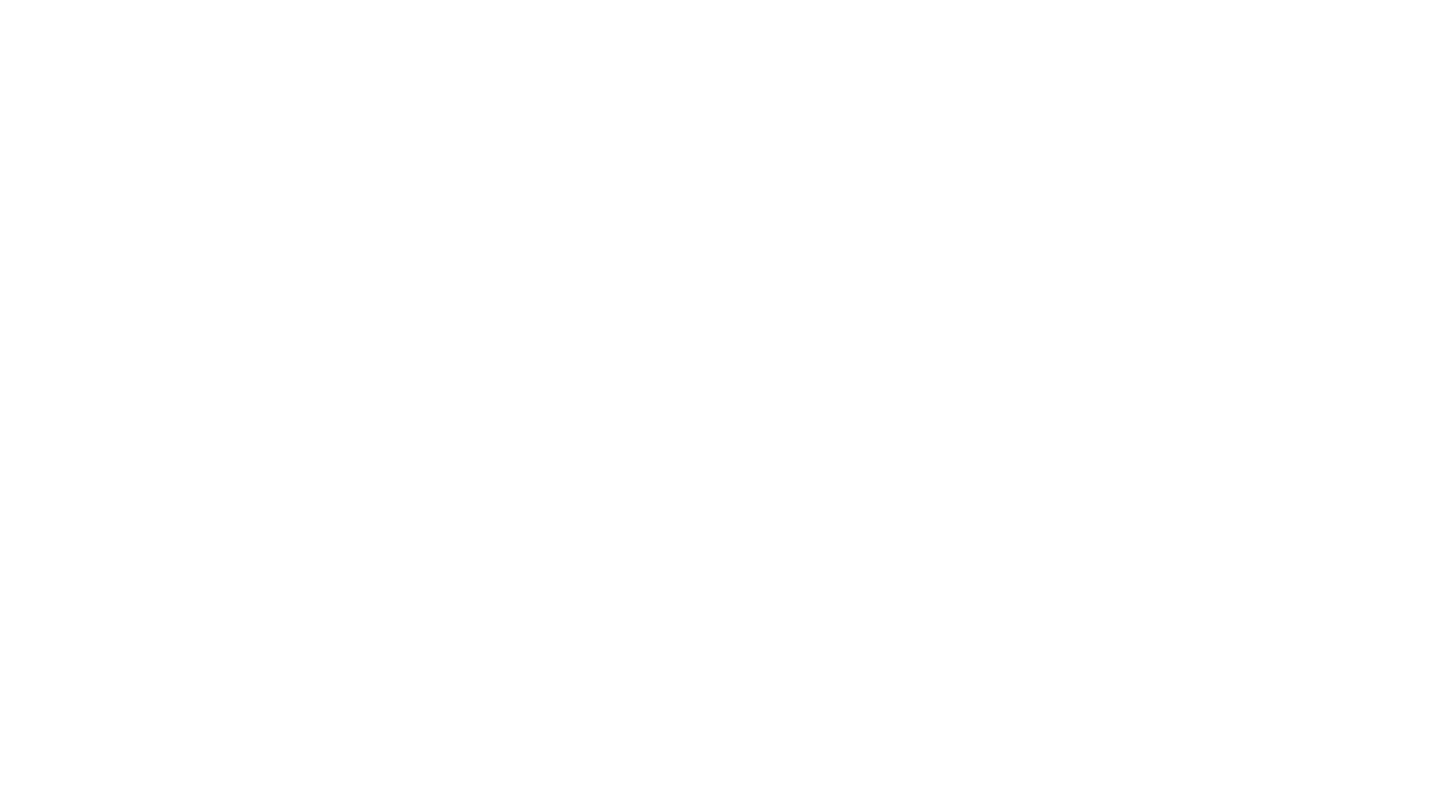
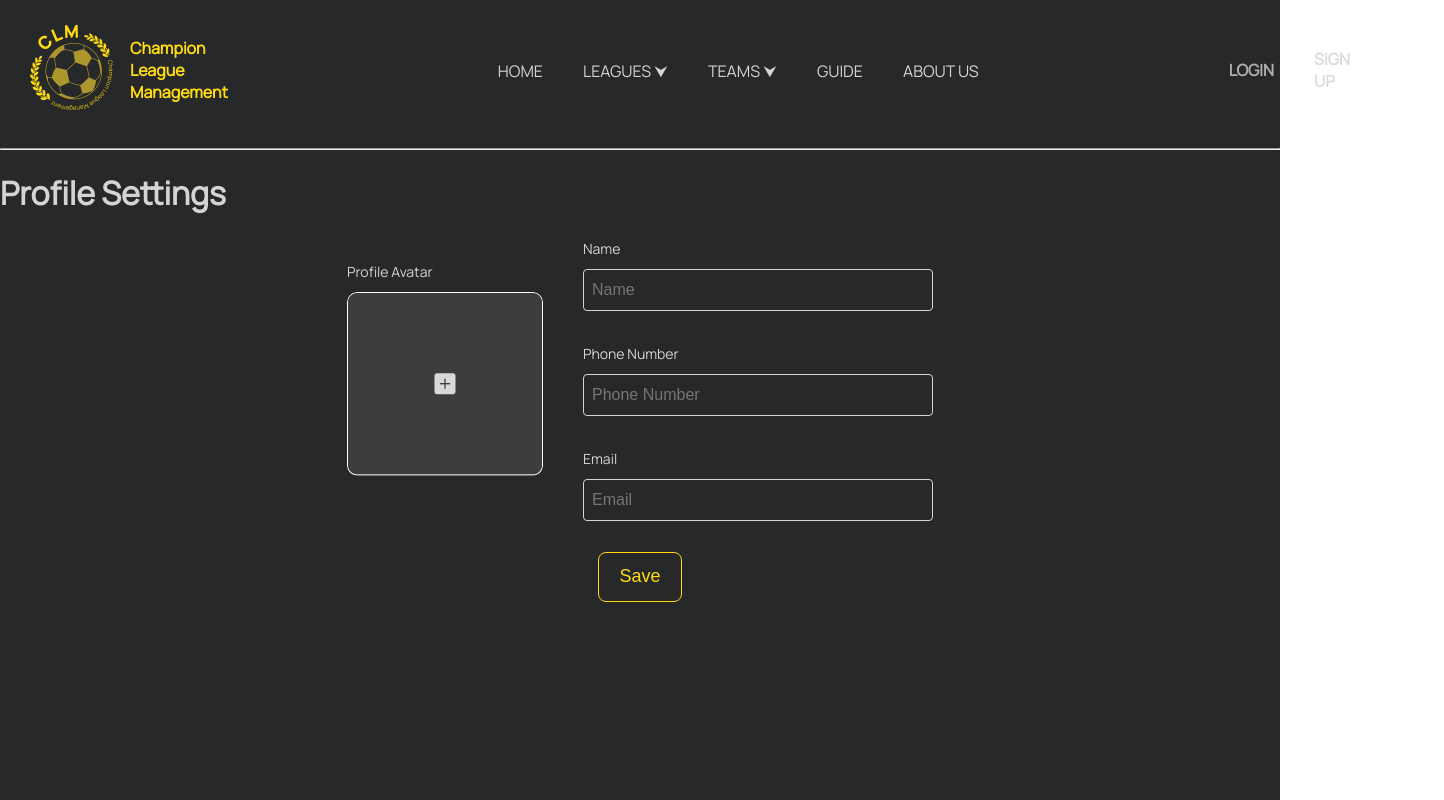
Before and after one commit to CLM-TTTB/clm-web-client, a React (Create React App) app: page /profileSettings in a window 1280 px wide. Before the commit this address had no page. Shown: the top 800 px of the page, 1444 px wide, since content can reach past the window. Built offline with nearby package versions, Linux system fonts and the light colour scheme.

Commit message:
add profileSettings page

```diff
--- a/src/App.js
+++ b/src/App.js
@@ -9,6 +9,7 @@ import SearchLeague from './pages/searchLeague';
 import CreateLeague from './pages/createLeague';
 import CreateTeam from './pages/createTeam';
 import GlobalNavigate from './components/globalNavigate';
+import ProfileSettings from './pages/profileSettings';
 
 function App() {
   return (
@@ -23,6 +24,7 @@ function App() {
             <Route path="/createLeague" element={<CreateLeague />} />
             <Route path="/createTeam" element={<CreateTeam />} />
             <Route path="/searchLeague" element={<SearchLeague />} />
+            <Route path="/profileSettings" element={<ProfileSettings />} />
           </Routes>
         </GlobalNavigate>
       </Router>
--- /dev/null
+++ b/src/pages/profileSettings.js
@@ -0,0 +1,70 @@
+import React, { useState } from 'react';
+import { useNavigate } from 'react-router-dom';
+
+import styles from '../styles/profileSettings.module.css';
+import Button from '~/components/button';
+import Layout from '~/components/layout';
+import Input from '~/components/input';
+import ImageButton from '~/components/imageButton';
+import { FormControlLabel, FormGroup, Switch } from '@mui/material';
+import Dropdown from '~/components/dropdownn';
+import DropdownShort from '~/components/dropdown-short';
+import { toast } from 'react-toastify';
+import { ToastContainer } from 'react-toastify';
+import 'react-toastify/dist/ReactToastify.css';
+import DatePickerComponent from '~/components/datePicker';
+
+const ProfileSettings = () => {
+  const navigate = useNavigate();
+
+  const [name, setName] = useState('');
+  const [phoneNumber, setPhoneNumber] = useState('');
+  const [email, setEmail] = useState('');
+
+  const handleSaveProfile = () => {
+    toast.success('Profile saved successfully');
+  };
+
+  return (
+    <Layout>
+      <hr class="horizontal-line" />
+      <h1 className={styles.title}>Profile Settings</h1>
+
+      <div className={styles.profileSettingsForm}>
+        <div className={styles.form1}>
+          <ImageButton label="Profile Avatar" />
+        </div>
+        <div className={styles.form2}>
+          <Input
+            label="Name"
+            placeholder="Name"
+            value={name}
+            onChange={(e) => setName(e.target.value)}
+          />
+
+          <Input
+            label="Phone Number"
+            placeholder="Phone Number"
+            value={phoneNumber}
+            onChange={(e) => setPhoneNumber(e.target.value)}
+          />
+
+          <Input
+            label="Email"
+            placeholder="Email"
+            value={email}
+            onChange={(e) => setEmail(e.target.value)}
+          />
+        </div>
+      </div>
+
+      <div className={styles.profileSettingsForm}>
+        <Button text="Save" onClick={handleSaveProfile}></Button>
+      </div>
+
+      <ToastContainer />
+    </Layout>
+  );
+};
+
+export default ProfileSettings;
--- /dev/null
+++ b/src/styles/profileSettings.module.css
@@ -0,0 +1,33 @@
+body,
+html {
+  margin: 0;
+  padding: 0;
+}
+
+.profileSettingsForm {
+  display: flex;
+  flex-direction: row;
+  align-items: center;
+  justify-content: center;
+  box-sizing: border-box;
+}
+
+.form1 {
+  width: 196px;
+  margin-right: 40px;
+  align-items: left;
+}
+
+.form2 {
+  display: flex;
+  flex-direction: column;
+  align-items: right;
+}
+
+.line {
+  height: 1px;
+  width: 350px;
+  background-color: #d4d4d4;
+  opacity: 20%;
+  margin-top: 60px;
+}
```
